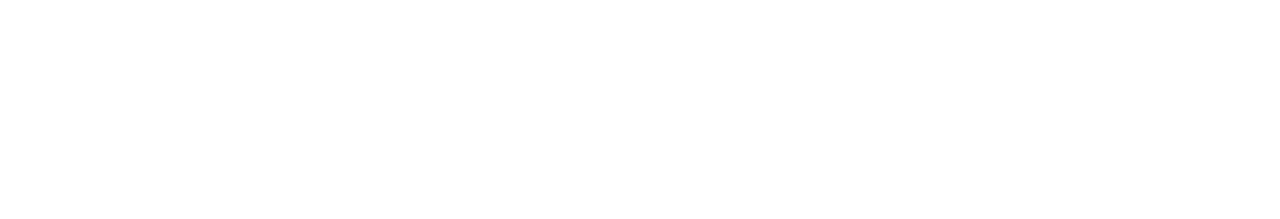
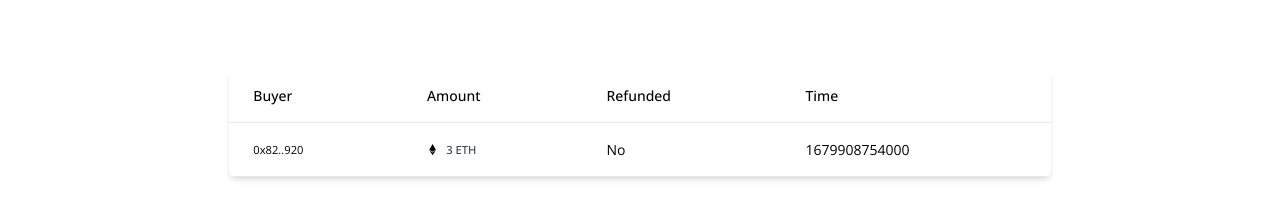
Before and after one commit to LamsyA/EasyAsset, a React (Vite) app: page /assets/1 in a window 1280 px wide. Shown: the part 447-666 px from the top of the page. Built offline with nearby package versions, Linux system fonts and the light colour scheme.

Commit message:
Minting Component

```diff
--- a/package.json
+++ b/package.json
@@ -10,6 +10,7 @@
   },
   "dependencies": {
     "@openzeppelin/contracts": "^4.8.0",
+    "@polkadot/react-identicon": "^3.1.4",
     "@truffle/hdwallet-provider": "^2.1.5",
     "axios": "^1.2.1",
     "bootstrap": "^5.2.3",
--- /dev/null
+++ b/src/component/Buyer.jsx
@@ -0,0 +1,68 @@
+import React from 'react'
+import { FaEthereum } from 'react-icons/fa';
+
+const Buyer = () => {
+    return (
+        <div className='flex flex-col justify-center items-center px-6    '>
+
+            <div className=' max-h-[calc(100vh_-_25rem)] overflow-y-auto
+            shadow-md rounded-md w-full md:w-2/3 mb-8 '>
+                <table className='min-w-full'>
+                    <thead className='border-b' >
+                        <tr>
+                            <th scope='col'
+                                className='text-sm font-medium
+                             px-6 py-4 text-left'>
+                                Buyer
+                            </th>
+                            <th scope='col'
+                                className='text-sm font-medium
+                             px-6 py-4 text-left'>
+                                Amount
+                            </th>
+                            <th scope='col'
+                                className='text-sm font-medium
+                             px-6 py-4 text-left'>
+                                Refunded
+                            </th>
+                            <th scope='col'
+                                className='text-sm font-medium
+                             px-6 py-4 text-left'>
+                                Time
+                            </th>
+                        </tr>
+                    </thead>
+                    <tbody >
+                        <tr className='border-b border-gray-200
+                        '>
+                            <td className='text-sm font-light px-6
+                            py-4 whitespace-nowrap'>
+                                <div>
+                                    <small>0x82..920</small>
+                                </div>
+                            </td>
+                            <td className='text-sm font-light px-6
+                            py-4 whitespace-nowrap'>
+                                <small className='flex justify-start items-center space-x-2'>
+                                    <FaEthereum />
+                                    <span className='text-gray-700 font-medium'>{3} ETH</span>
+                                </small>
+                            </td>
+                            <td className='text-sm font-light px-6
+                            py-4 whitespace-nowrap'>
+                                {false ? 'Yes' : 'No'}
+                            </td>
+                            <td className='text-sm font-light px-6
+                            py-4 whitespace-nowrap'>
+                                {new Date().getTime()}
+                            </td>
+
+                        </tr>
+                    </tbody>
+                </table>
+            </div>
+        </div>
+    )
+}
+
+export default Buyer
--- /dev/null
+++ b/src/component/MintAsset.jsx
@@ -0,0 +1,9 @@
+import React from 'react'
+
+const MintAsset = () => {
+    return (
+        <div>MintAsset</div>
+    )
+}
+
+export default MintAsset
--- a/src/views/Asset.jsx
+++ b/src/views/Asset.jsx
@@ -1,10 +1,12 @@
 import AssetDetails from "../component/AssetDetails"
+import Buyer from "../component/Buyer"
 
 
 const Asset = () => {
     return (
         <>
             <AssetDetails />
+            <Buyer/>
         </>
     )
 }
```
Also changed, not shown: 1 other file (tests, documents, lock files or other folders).
